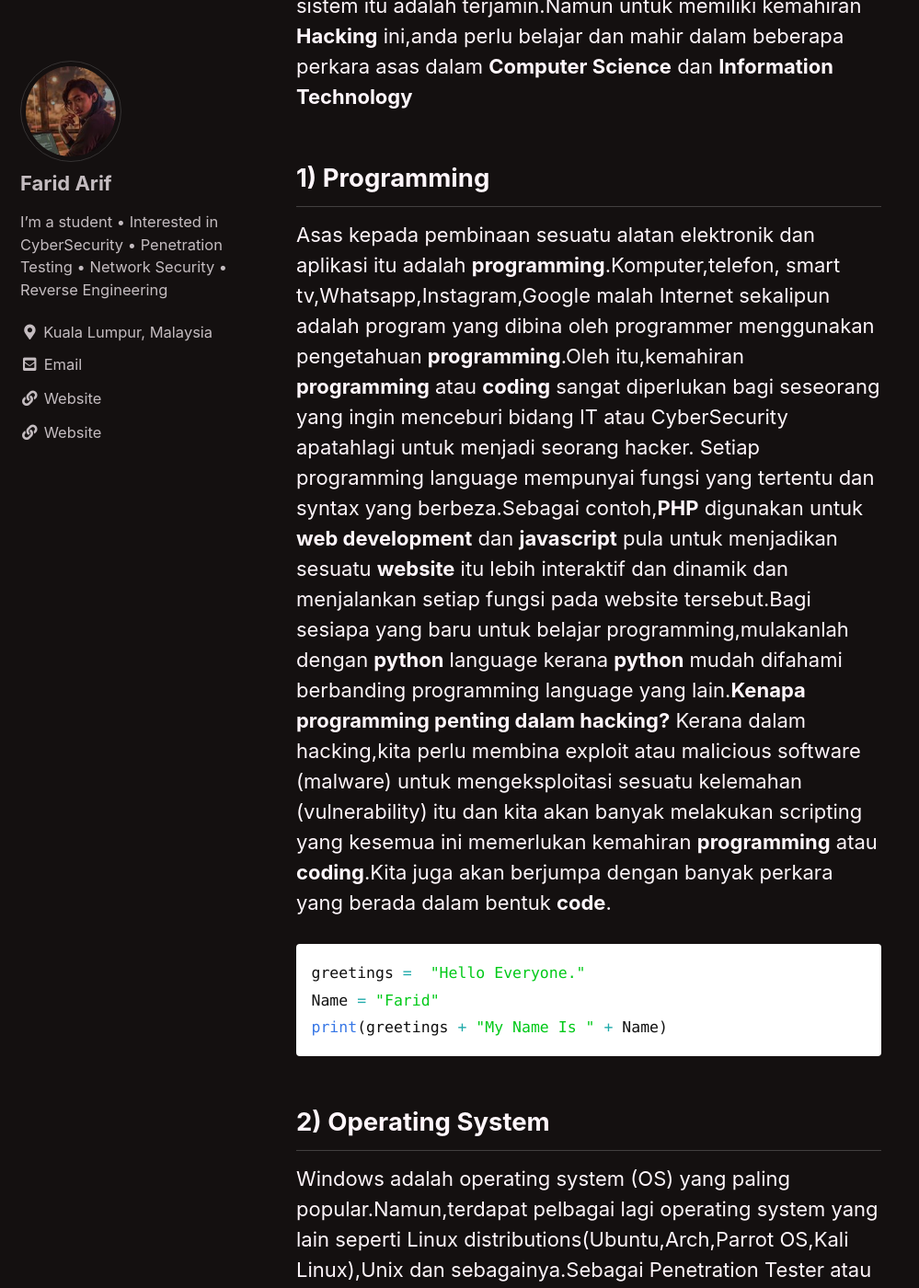
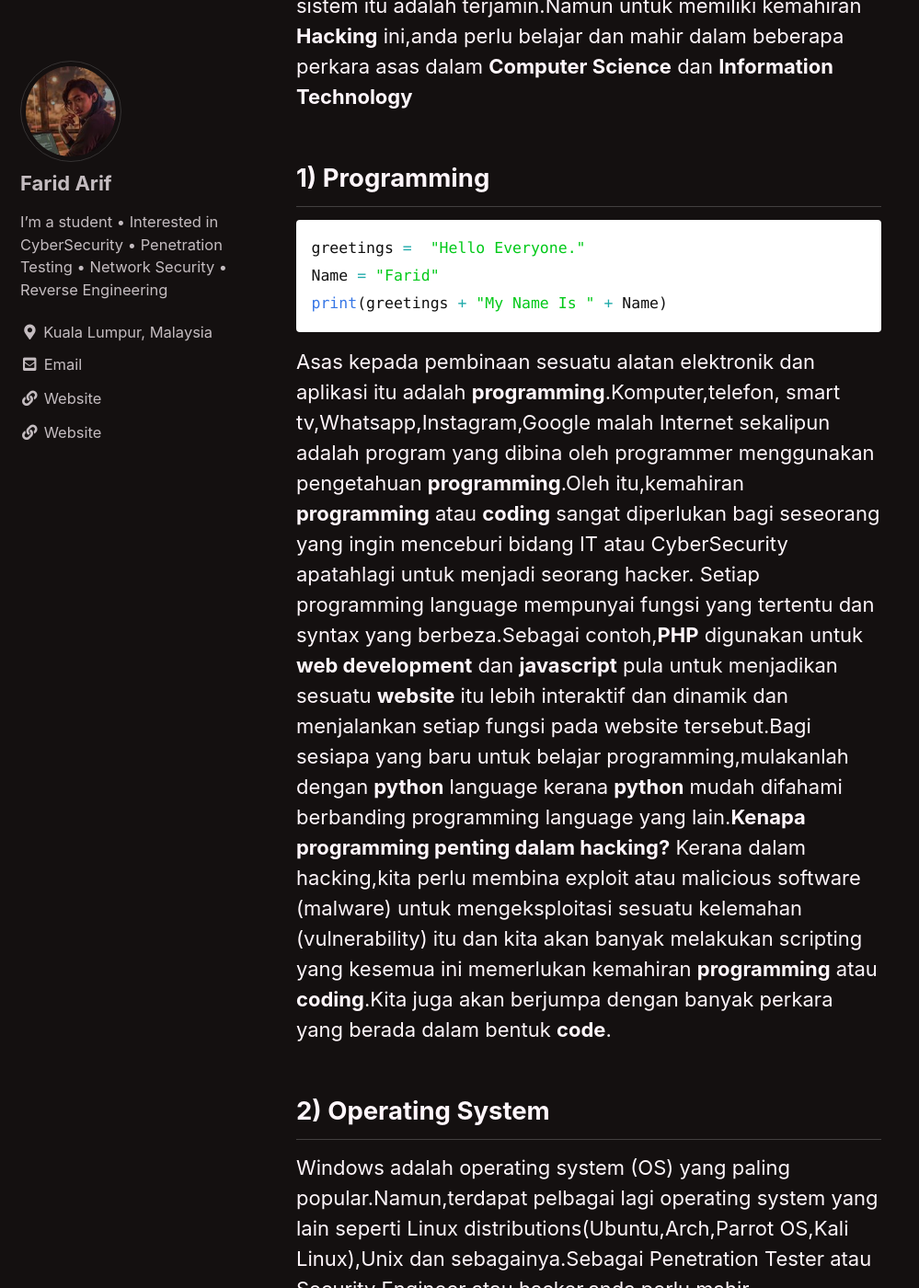
Before and after one commit to faridarif/faridarif.github.io, a Jekyll site: the page built from _posts/2020-09-25-General-AsasHacking.md, in a window 1280 px wide and 1400 px high, scrolled down 701 px. Shown: the whole window at 92% size, without its empty margins (0-999 px from the left). Built offline with Jekyll 4.4.1, drawn with Linux system fonts in a browser that asks for light colours; cached includes are drawn as plain includes; part of the change alters nothing that is shown.

Commit message:
Update 2020-09-25-General-AsasHacking.md

````diff
--- a/_posts/2020-09-25-General-AsasHacking.md
+++ b/_posts/2020-09-25-General-AsasHacking.md
@@ -19,6 +19,12 @@ perkara asas dalam **Computer Science** dan **Information Technology**
 
 ## 1) Programming
 
+```python
+greetings =  "Hello Everyone."
+Name = "Farid"
+print(greetings + "My Name Is " + Name)
+```
+
 Asas kepada pembinaan sesuatu alatan elektronik dan aplikasi itu adalah **programming**.Komputer,telefon,
 smart tv,Whatsapp,Instagram,Google malah Internet sekalipun adalah program yang dibina oleh programmer
 menggunakan pengetahuan **programming**.Oleh itu,kemahiran **programming** atau **coding** sangat diperlukan
@@ -31,14 +37,6 @@ programming language yang lain.**Kenapa programming penting dalam hacking?** Ker
 membina exploit atau malicious software (malware) untuk mengeksploitasi sesuatu kelemahan (vulnerability)
 itu dan kita akan banyak melakukan scripting yang kesemua ini memerlukan kemahiran **programming** atau
 **coding**.Kita juga akan berjumpa dengan banyak perkara yang berada dalam bentuk **code**.
-
-
-```python
-greetings =  "Hello Everyone."
-Name = "Farid"
-print(greetings + "My Name Is " + Name)
-```
-
 
 ## 2) Operating System
 
````
